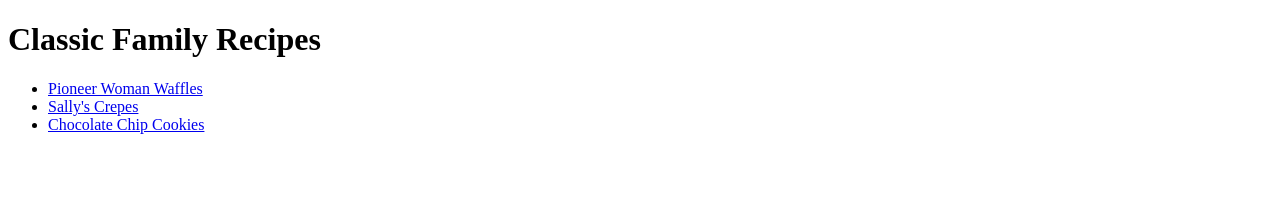
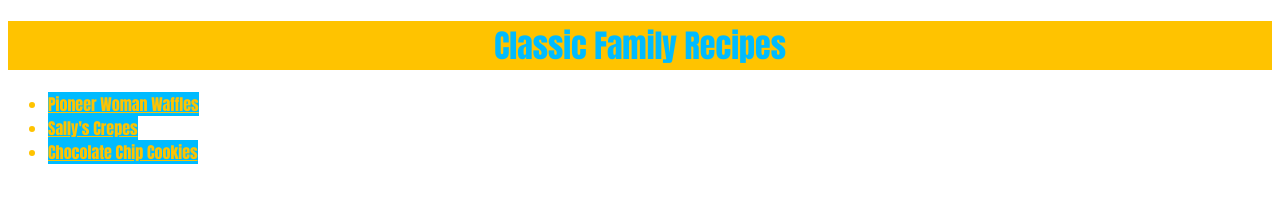
Before and after one commit to mochacoding/odin-recipes, a plain HTML site: page index.html in a window 1280 px wide. Drawn offline with Linux system fonts and the light colour scheme.

Commit message:
Add style and basic css to homepage

```diff
--- a/index.html
+++ b/index.html
@@ -3,6 +3,7 @@
     <head>
         <meta charset="utf-8">
         <title>Odin Recipes</title>
+        <link rel="stylesheet" href="style.css">
     </head>
     <body>
         <h1>Classic Family Recipes</h1>
--- /dev/null
+++ b/style.css
@@ -0,0 +1,16 @@
+h1 {
+    background-color: #FFC300;
+    font-weight: 800;
+    color: #00BBFF;
+    font-family: Impact, Haettenschweiler, 'Arial Narrow Bold', sans-serif;
+    text-align: center;
+}
+
+a {
+    background-color: #00BBFF;
+}
+
+li, a {
+    font-family: Impact, Geneva, Tahoma, sans-serif;
+    color:#FFC300;
+}
```
